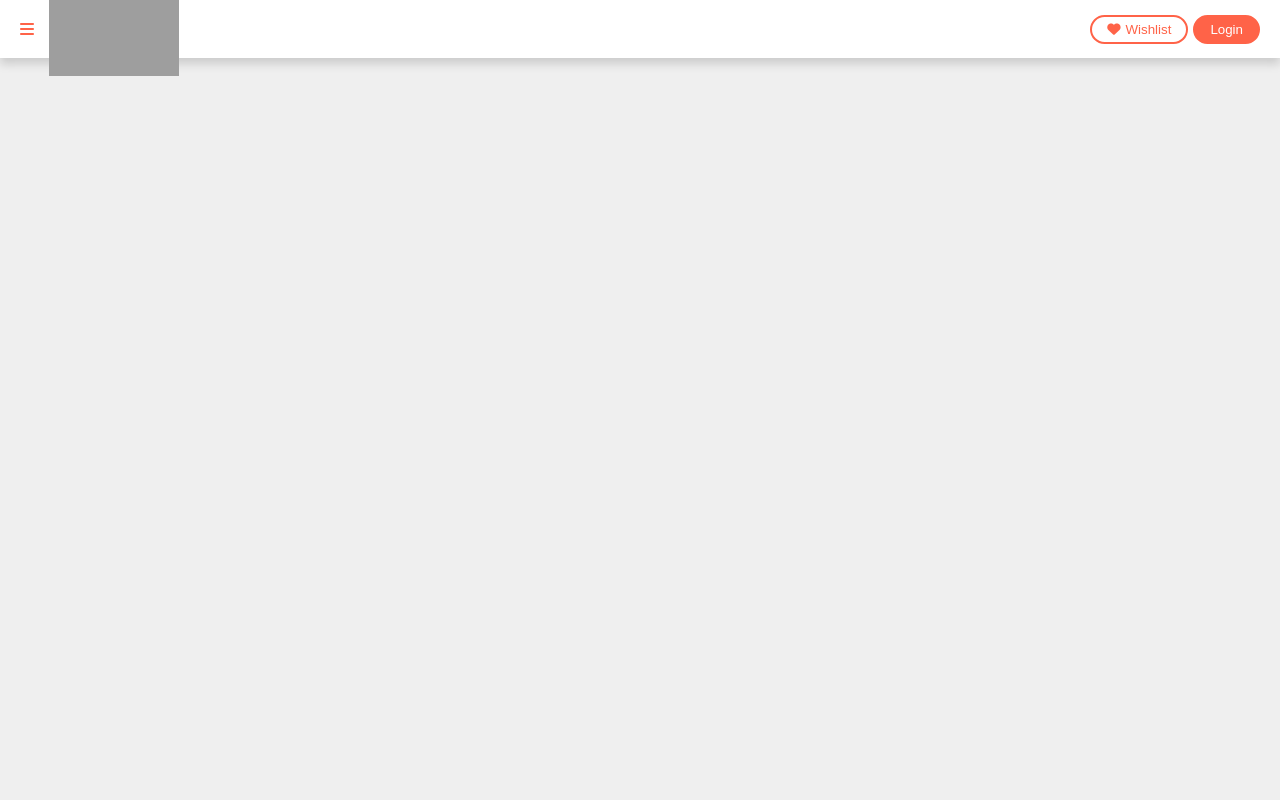
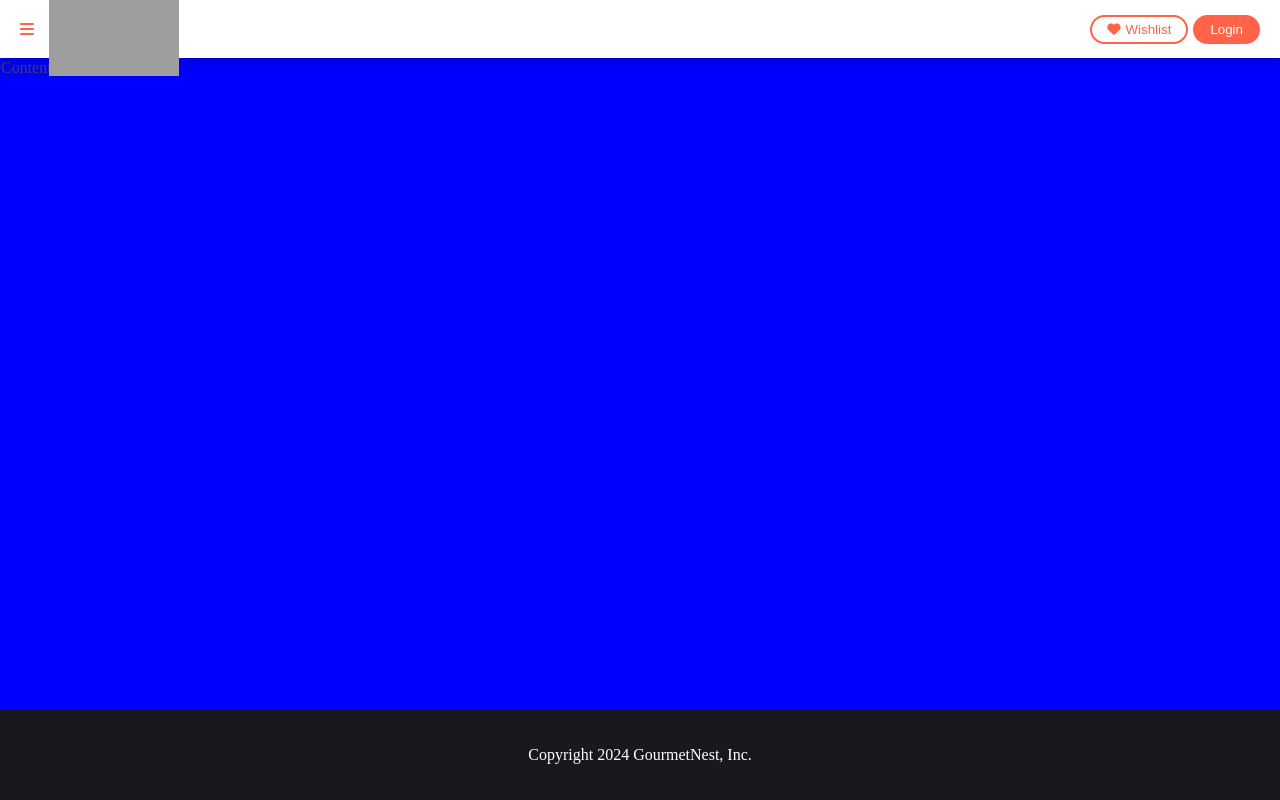
Before and after one commit to kharboutmanel98/Recipe-wishList, a React (Create React App) app: page / in a window 1280 px wide. Built offline with nearby package versions, Linux system fonts and the light colour scheme; grey boxes are pictures that could not be loaded.

Commit message:
update App.js and Footer.js for improved layout and functionality

```diff
--- a/src/App.js
+++ b/src/App.js
@@ -1,14 +1,14 @@
 import Header from "./components/Header";
-// import Footer from "./components/Footer";
-// import Content from "./components/Content";
+import Footer from "./components/Footer";
+import Content from "./components/Content";
 import styles from "./App.module.scss";
 
 function App() {
   return (
     <div className={`d-flex flex-column  ${styles.appContainer}`}>
       <Header />
-      {/* <Content />
-      <Footer /> */}
+      <Content />
+      <Footer />
     </div>
   );
 }
--- a/src/components/Footer.js
+++ b/src/components/Footer.js
@@ -1,9 +1,13 @@
-import React from 'react'
+import styles from "./Footer.module.scss";
 
 function Footer() {
   return (
-    <div className='b2'>Footer</div>
-  )
+    <footer
+      className={` ${styles.footer} d-flex flex-row align-items-center justify-content-center p-20`}
+    >
+      <p>Copyright 2024 GourmetNest, Inc.</p>
+    </footer>
+  );
 }
 
-export default Footer
+export default Footer;
```
